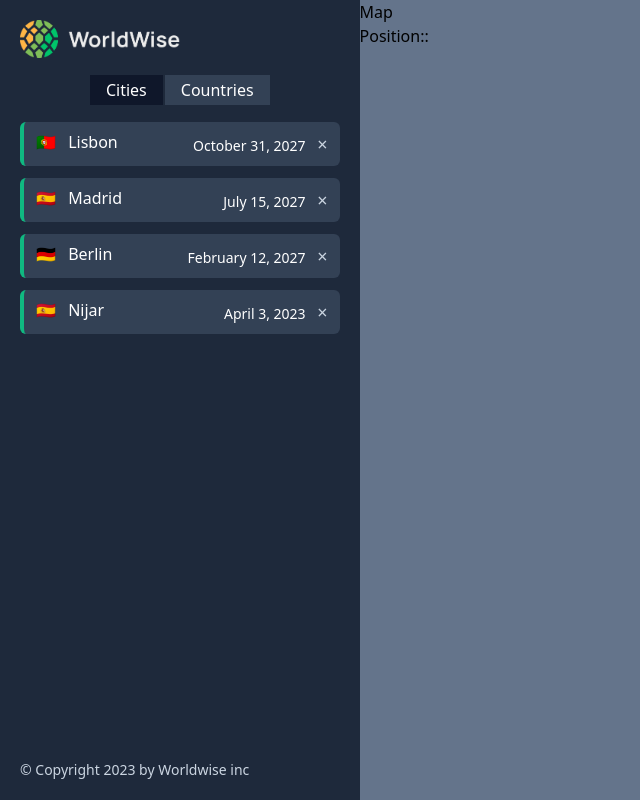
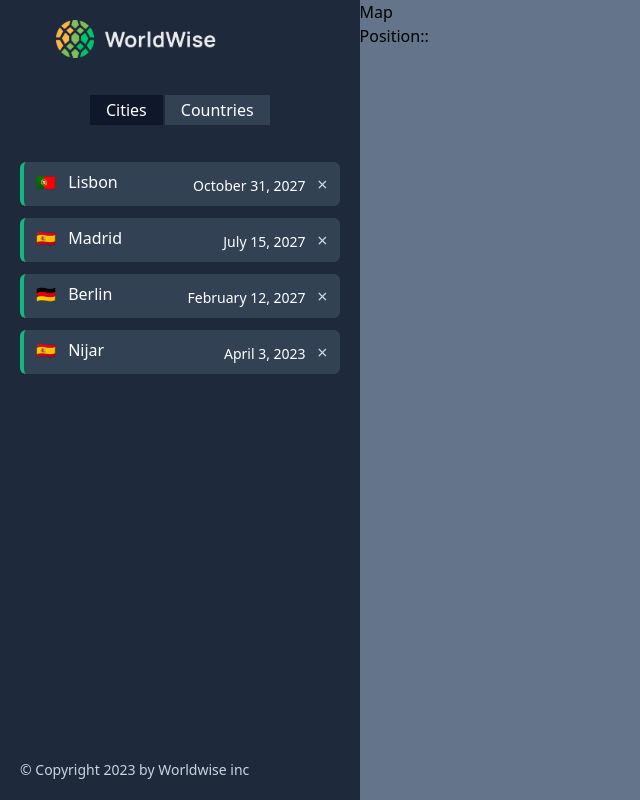
Before and after one commit to b1621/worldwise-SPA, a React (Vite) app: page /app/cities in a window 1280 px wide. Shown: the whole page, without its empty margins (0-640 px from the left). Built offline with nearby package versions, Linux system fonts and the light colour scheme; data requests are answered from the project's data file.

Commit message:
programmatic navigation with navigate

```diff
--- a/src/App.jsx
+++ b/src/App.jsx
@@ -1,4 +1,4 @@
-import { BrowserRouter, Route, Routes } from "react-router-dom";
+import { BrowserRouter, Navigate, Route, Routes } from "react-router-dom";
 import Product from "./pages/Product";
 import HomePage from "./pages/HomePage";
 import Pricing from "./pages/Pricing";
@@ -40,7 +40,7 @@
         <Route path="pricing" element={<Pricing />} />
         <Route path="login" element={<Login />} />
         <Route path="app" element={<AppLayout />}>
-          <Route index element={<p>List</p>} />
+          <Route index element={<Navigate replace to="cities" />} />
           <Route
             path="cities"
             element={<CityList cities={cities} isLoading={isLoading} />}
--- a/src/components/AppNav.jsx
+++ b/src/components/AppNav.jsx
@@ -2,7 +2,7 @@
 
 const AppNav = () => {
   return (
-    <div className="my-5">
+    <div className="my-10">
       <ul className="flex w-fit mx-auto">
         <li>
           <NavLink
--- a/src/components/Sidebar.jsx
+++ b/src/components/Sidebar.jsx
@@ -7,7 +7,10 @@
     <div className="w-[500px]  h-screen bg-slate-800  text-white">
       <div className="flex flex-col justify-between h-full p-5">
         <div>
-          <Logo />
+          <div className=" ml-9">
+            <Logo />
+          </div>
+
           <AppNav />
 
           <Outlet />
```
